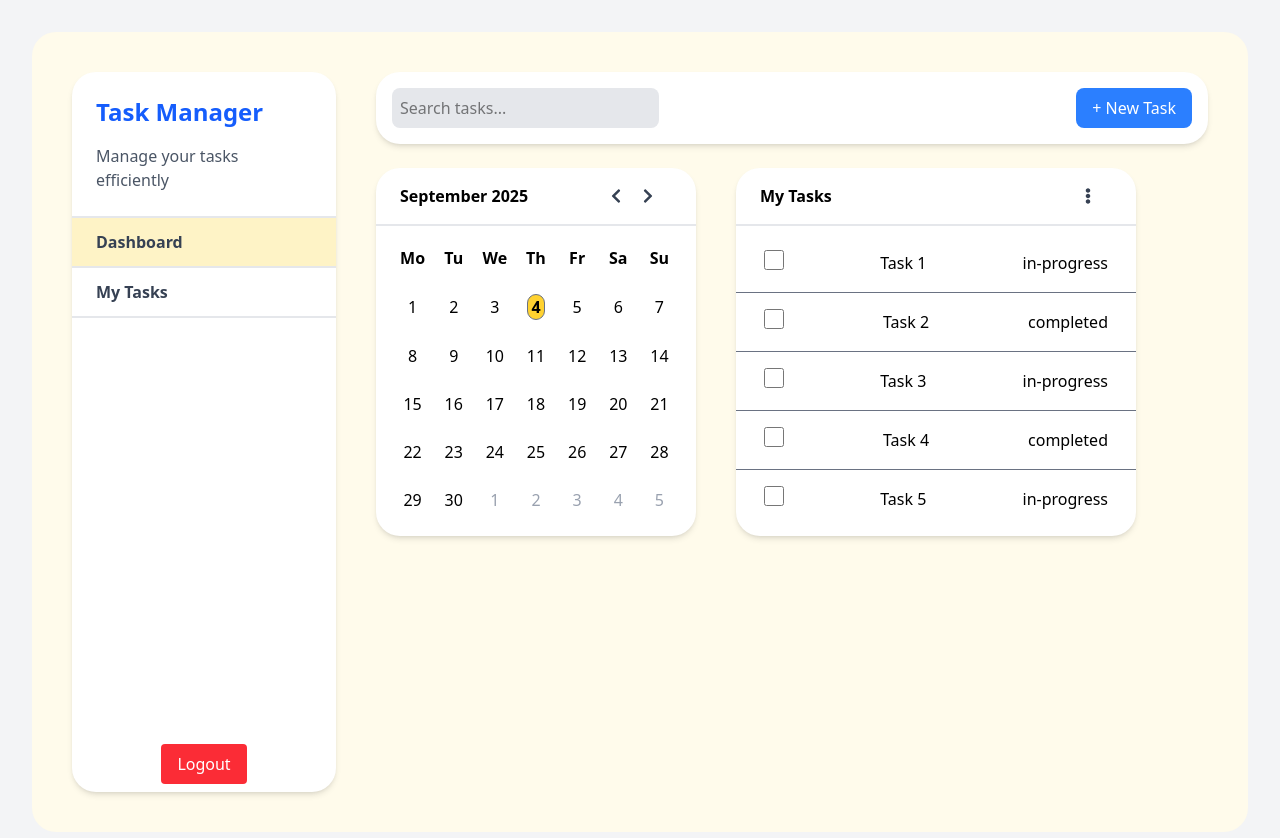
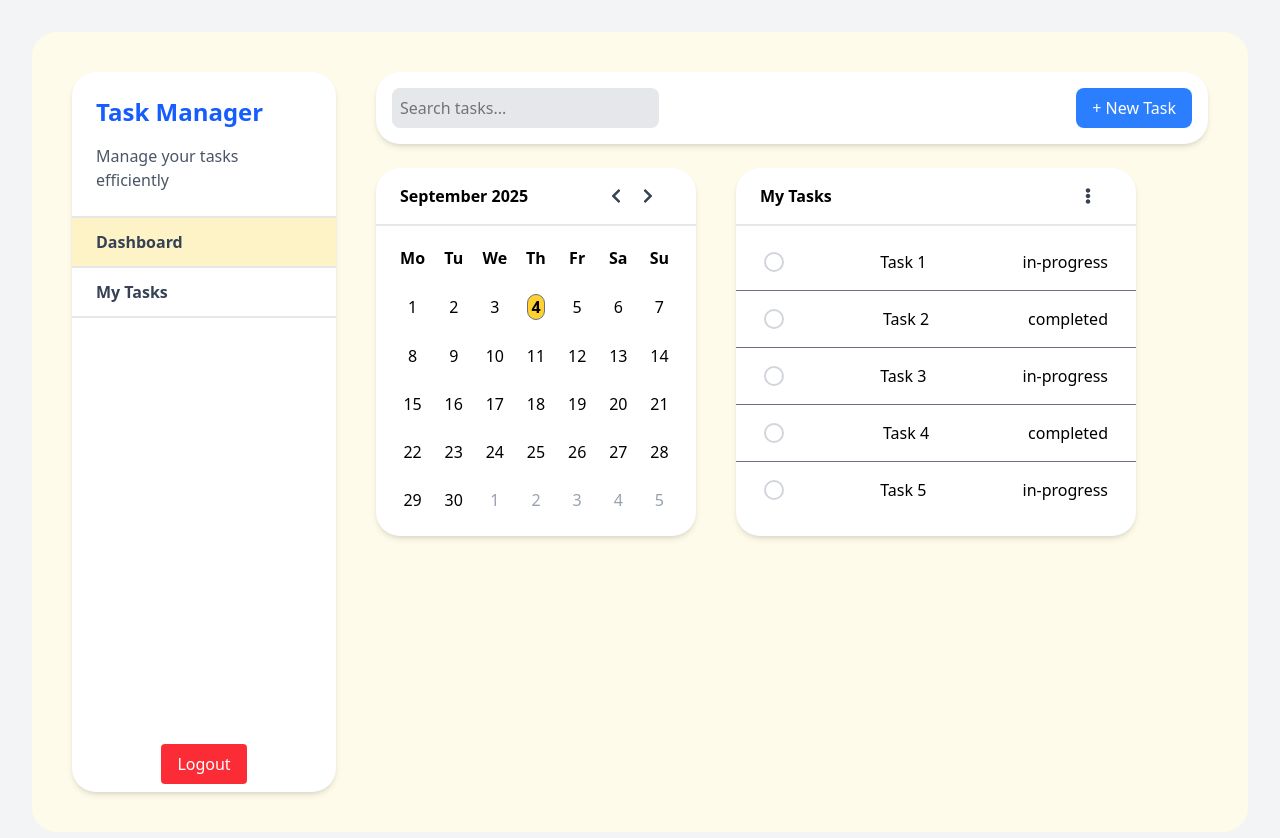
Before and after one commit to Safdari10/task-manager, a Next.js app in the folder frontend/: page /dashboard in a window 1280 px wide. Shown: the top 838 px of the page. Built offline with nearby package versions, Linux system fonts and the light colour scheme.

Commit message:
Improves checkbox styling for task preview items
Replaces default checkbox with a custom-styled element to enhance
visual consistency and user experience in the task preview list.

```diff
--- a/frontend/src/app/dashboard/components/TaskPreview.tsx
+++ b/frontend/src/app/dashboard/components/TaskPreview.tsx
@@ -47,8 +47,9 @@ const TaskPreview = () => {
           <div
             key={task.id}
             className="flex items-center justify-between py-4 px-7 border-b last:border-b-0 border-b-gray-500 w-full">
-            <div>
-              <input type="checkbox" className="form-checkbox h-5 w-5" />
+            <div className="relative flex items-center">
+              <input type="checkbox" className="absolute opacity-0 h-5 w-5 cursor-pointer" />
+              <span className="w-5 h-5 rounded-full border-2 border-gray-300"></span>
             </div>
             <div className="text-md">{task.title}</div>
             <div className="text-right text-md">{task.status}</div>
```
